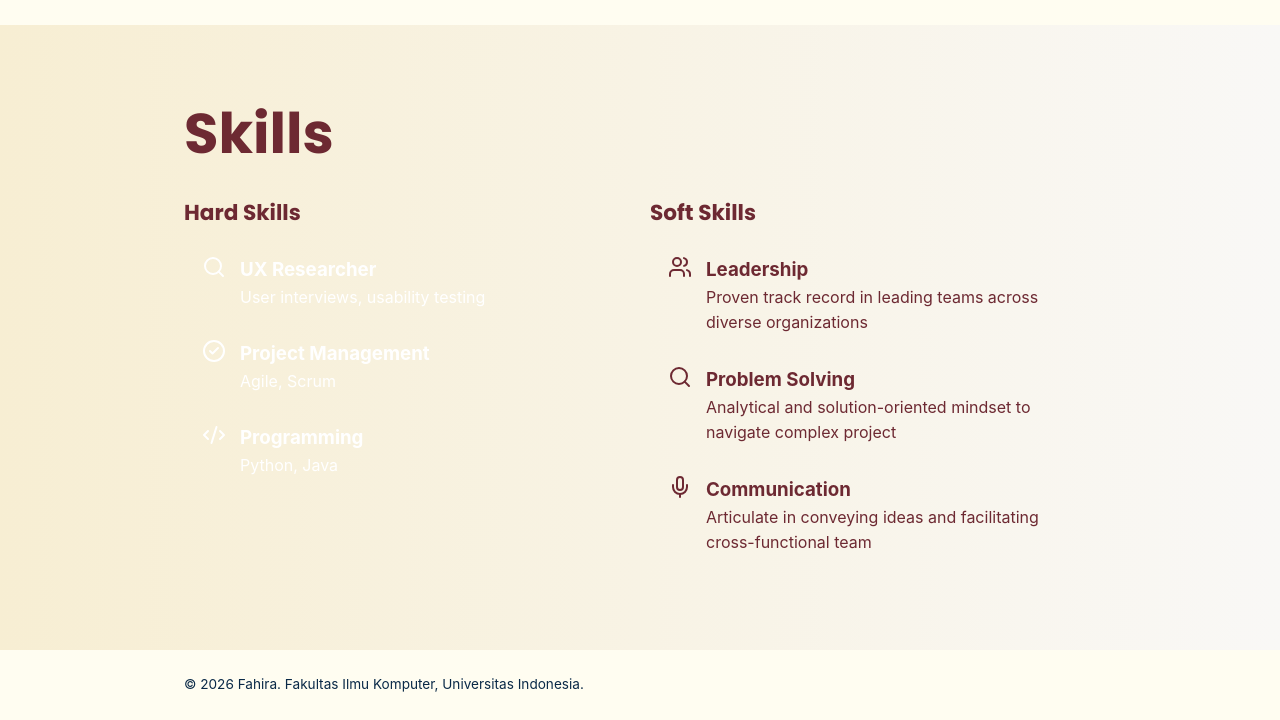
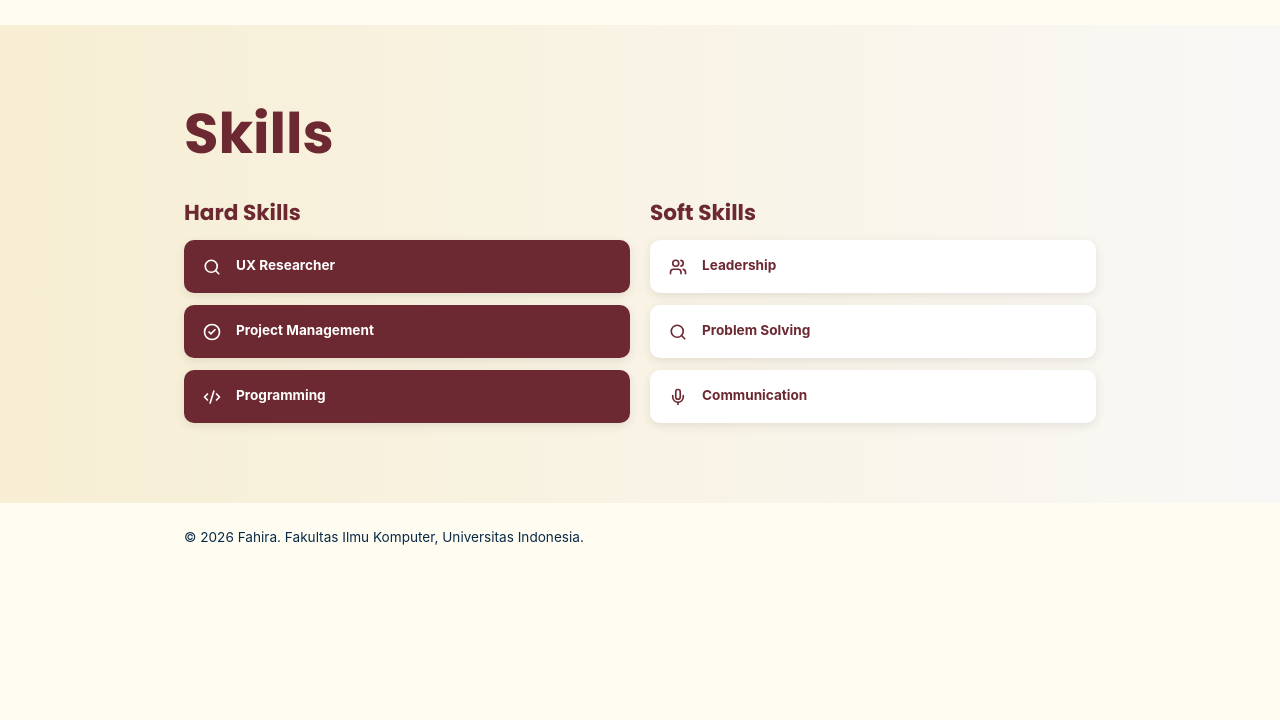
Before and after one commit to fahiraryhanabila/myportofolio, a Django app: page / in a window 1280 px wide. Shown: the part 723-1443 px from the top of the page. After the commit the page ends 1268 px from the top, so only its background shows below. Run offline with Django 5.2, Linux system fonts and the light colour scheme.

Commit message:
feat: add interactive skill cards (raised effect + hover reveal)
- Fix class name typos causing hard/soft skill cards to merge
  (target individual .skill-card instead of container)
- Add click-to-raise effect on skill cards (:active + .is-raised)
- Add hover-to-reveal skill description (hidden by default)

```diff
--- a/static/css/style.css
+++ b/static/css/style.css
@@ -198,18 +198,15 @@ h1, .brand, .skills-title, .skills-column-title {
     margin-bottom: 0.6rem;
 }
 
-/*bikin untuk 1 kartu skills*/
-.skills-card {
+/*container-nya cuma atur jarak antar kartu*/
+.skills-cards {
     display: flex;
     flex-direction: column;
     gap: 0.75rem;
-    border-radius: 10px;
-    box-shadow: 0 4px 12px #3C2A21(78, 86, 192, 0.06);
-    overflow: hidden;
 }
 
 /*bikin kolom untuk hard-skills*/
-.skills-column:first-child .skills-card {
+.skills-column:first-child .skill-card {
     background-color: var(--ink);
 }
 
@@ -220,7 +217,7 @@ h1, .brand, .skills-title, .skills-column-title {
 }
 
 /*bikin kolom untuk soft skills*/
-.skills-column:last-child .skills-card {
+.skills-column:last-child .skill-card {
     background-color: #FFFFFF;
 }
 
@@ -230,10 +227,66 @@ h1, .brand, .skills-title, .skills-column-title {
     gap: 0.9rem;
     padding: 0.9rem 1.1rem; /*jarak kartu atas-bawah kiri-kanan*/
     border-radius: 10px;
-    box-shadow: 0 3px 10px #3C2A21(78, 86, 192, 0.10); /*biar kelihatan ngambang*/
+    box-shadow: 0 3px 10px rgba(60, 42, 33, 0.10); /*biar kelihatan ngambang*/
     cursor: pointer;
     user-select: none; /*biar kyk gabisa dicopy*/
     transition: transform 0.15s ease, box-shadow 0.15s ease;
+}
+
+/*bikin kesan timbul gt di card skills nya*/
+.skill-card:active {
+    transform: translateY(2px) scale(0.98);
+    box-shadow: 0 1px 4px rgba(60, 42, 33, 0.12);
+}
+
+.skill-card.is-raised {
+    transform: translateY(-4px);
+    box-shadow: 0 10px 20px rgba(60, 42, 33, 0.22);
+}
+
+/*untuk ngatur antara ikon dri tiap skills dengan judul skills*/
+.skill-icon {
+    display: flex;
+    align-items: center;
+    justify-content: center;
+    width: 20px;
+    height: 20px;
+    color: var(--ink);
+    flex-shrink: 0;
+    margin-top: 0.15rem;
+}
+
+/*ngatur ikon skill*/
+.skill-icon svg {
+    width: 18px;
+    height: 18px;
+    stroke-width: 2.2;
+}
+
+/*ngatur judul skills*/
+.skill-info h3 {
+    font-size: 0.85rem;
+    font-weight: 700;
+    color: var(--ink);
+    margin-bottom: 0.15rem;
+}
+
+/*ngatur kondisi default*/
+.skill-info p {
+    font-size: 0.75rem;
+    color: var(--text-muted);
+    line-height: 1.35;
+    max-height: 0;
+    opacity: 0;
+    overflow: hidden;
+    transition: max-height 0.25s ease, opacity 0.2s ease, margin-top 0.25s ease;
+}
+
+/*saat hover muncul*/
+.skill-card:hover .skill-info p {
+    max-height: 4rem;
+    opacity: 1;
+    margin-top: 0.25rem;
 }
 
 .site-footer {
```
